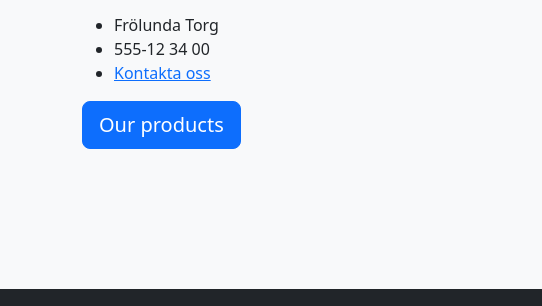
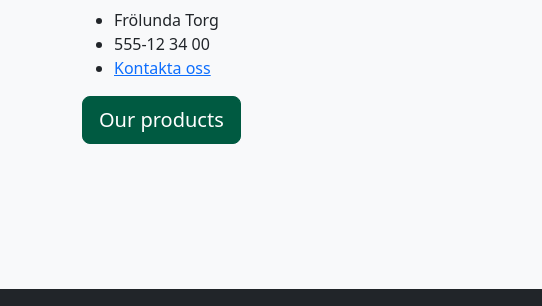
Before and after one commit to LuwiAnd/Webbutveckling_Labb_01, a plain HTML site: page html/about.html in a window 1280 px wide. Shown: the part 429-735 px from the top of the page, 0-542 px from the left. Drawn offline with nearby package versions, Linux system fonts and the light colour scheme; no server answers.

Commit message:
This removes a blue border around all green buttons on the page.
I had not seen that there was a small blue border around all the green buttons until now, even though I had fixed it in index.css already. This is now fixed by copying code from index.css to about.css and products.css.

```diff
--- a/css/about.css
+++ b/css/about.css
@@ -51,3 +51,14 @@ article{
     min-height: 150px;
     padding: 20px;
 }
+
+.buy-button{
+    background-color: #005A41;
+    border-color: #005A41;
+    margin-bottom: 10px;
+}
+
+.buy-button:hover{
+    background-color: #003D2C;
+    border-color: #003D2C;
+}
--- a/css/products.css
+++ b/css/products.css
@@ -65,6 +65,7 @@ article{
     width: 600px !important;
 }
 
+/*
 .buy-button{
     background-color: #005A41;
     margin-bottom: 10px;
@@ -72,6 +73,18 @@ article{
 
 .buy-button:hover{
     background-color: #003D2C;
+}
+*/
+
+.buy-button{
+    background-color: #005A41;
+    border-color: #005A41;
+    margin-bottom: 10px;
+}
+
+.buy-button:hover{
+    background-color: #003D2C;
+    border-color: #003D2C;
 }
 
 .price{
--- a/html/about.html
+++ b/html/about.html
@@ -70,7 +70,7 @@
                         <li>555-12 34 00</li>
                         <li><a href="mailto:noresponse@luwichess.se">Kontakta oss</a></li>
                     </ul>
-                    <a href="products.html"><button class="btn btn-primary btn-lg" alt="Click this button to view our products">Our products</button></a>
+                    <a href="products.html"><button class="btn btn-primary btn-lg  buy-button" alt="Click this button to view our products">Our products</button></a>
                 </div>
                 <div class="col-md-7">
                     <div class="map-container" style="position: relative; width: 100%; height: 0; padding-bottom: 75%; overflow: hidden;">
```
